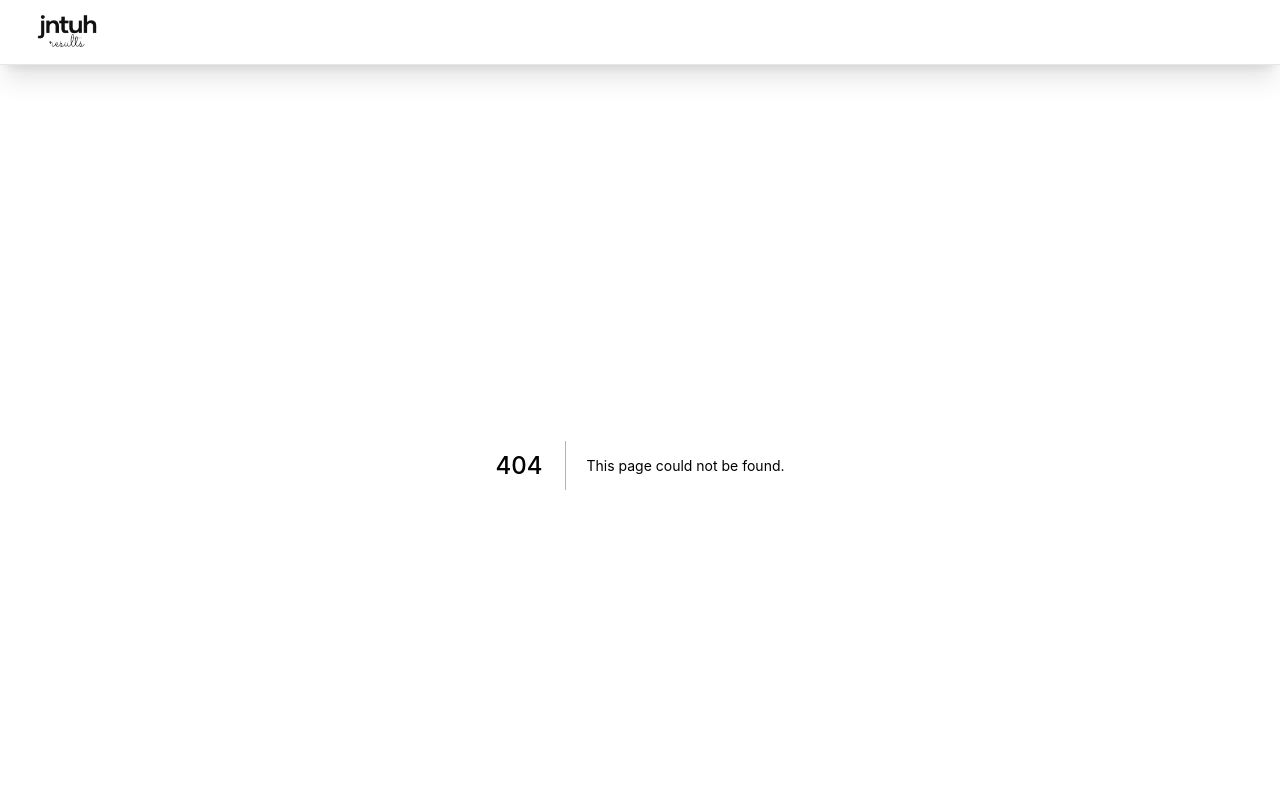
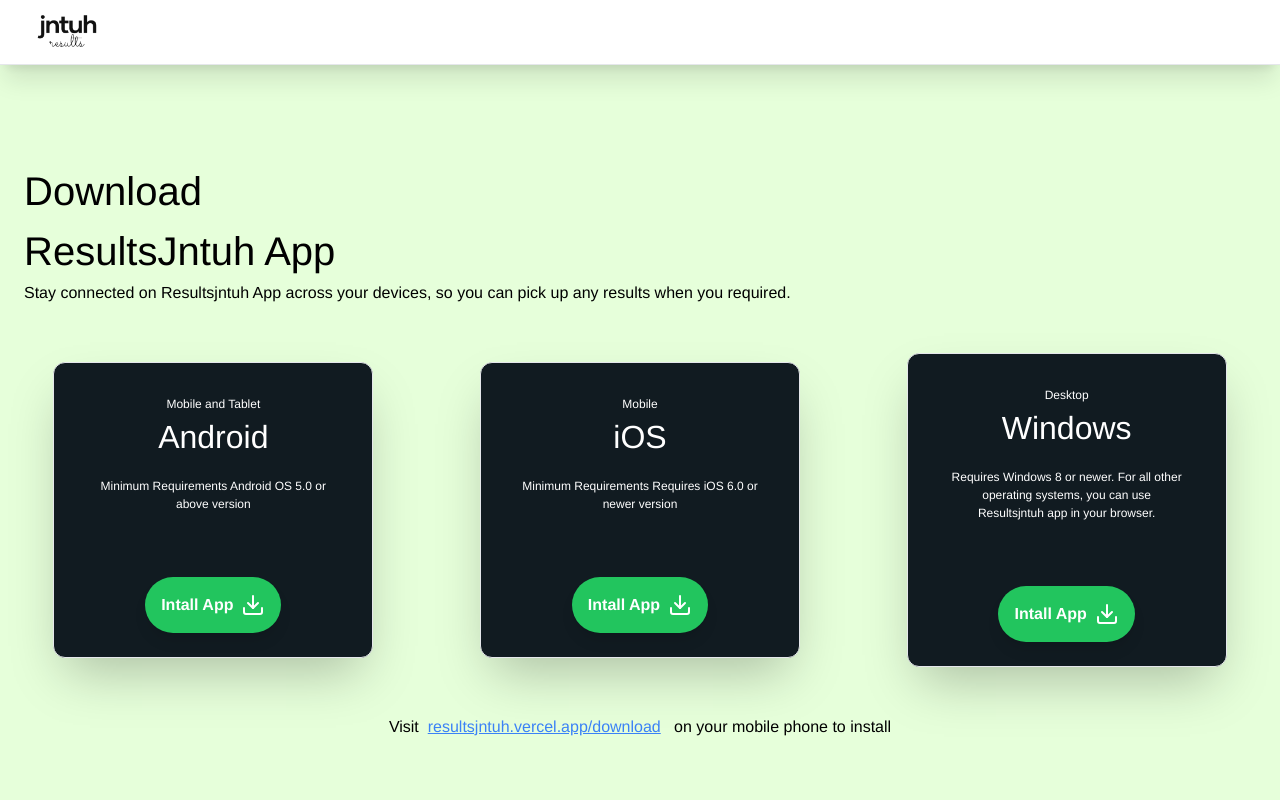
Before and after one commit to ncao9127/result-j-web, a Next.js app: page /download in a window 1280 px wide. Before the commit this address had no page. Shown: the top 800 px of the page. Built offline with nearby package versions, Linux system fonts and the light colour scheme.

Commit message:
Bug fixes and Improvements! 👻

```diff
--- a/components/Comparison/Cmode.js
+++ b/components/Comparison/Cmode.js
@@ -231,14 +231,14 @@
                 </tr>
 
                 <tr>
-                  <th className="bg-gray-200" colSpan={10}>CGPA</th>
+                  <th className="bg-gray-200" colSpan={10}>Final CGPA</th>
                 </tr>
                 <tr>
                   <th>{result1.Results.Total}</th>
                   <th>{result2.Results.Total}</th>
                 </tr>
                 <tr>
-                  <th className="bg-gray-200" colSpan={10}>Percentage</th>
+                  <th className="bg-gray-200" colSpan={10}>Final Percentage</th>
                 </tr>
                 <tr>
                   <th>{((result1.Results.Total - 0.5) * 10).toFixed(2)}%</th>
--- a/components/Home/HomeNavigationLinks.js
+++ b/components/Home/HomeNavigationLinks.js
@@ -1,5 +1,6 @@
 import { useState, useEffect } from 'react';
 import { HiArrowRight } from 'react-icons/hi';
+import { FiDownload } from 'react-icons/fi';
 import Link from "next/link";
 
 const HomeNavLinks = () => {
@@ -173,11 +174,16 @@
           </a>
         </Link>
       </p>
+      {/* <Link href="/download">
+        <div className="my-2 bottom-5 right-5 bg-green-500 hover:bg-white text-white hover:text-green-500 rounded-xl p-4 shadow-lg z-10 flex items-center font-bold ">
+          Download App <FiDownload className="w-6 h-6 ml-2" />
+        </div>
+      </Link> */}
       {/* Footer */}
       <footer className="bottom-0 ">
         <div className="md:h-8 ">
           <div className=" md:px-0">
-            <p className="text-center text-sm md:text-lg font-medium sm:text-[100%]">
+            <p className="text-center text-sm sm:text-[100%]">
               Collaborators:&nbsp;
             </p>
             <p className="text-center text-[67%] sm:text-[100%] ">
--- a/components/Layout/footer.js
+++ b/components/Layout/footer.js
@@ -4,7 +4,7 @@
     return (
         <>
 
-            <div className="flex justify-center text-center m-2 text-xs	 text-black-1600  font-bold">
+            <div className="flex justify-center text-center m-2 text-xs	 text-black-1600  font-bold my-6">
                 <p>Copyright &copy; 2023<br /> <Link href="/"> resultsjntuh.vercel.app</Link></p>
             </div>
         </>
--- a/components/ui/Feedback.js
+++ b/components/ui/Feedback.js
@@ -5,7 +5,7 @@
 const FeedbackComponent = () => {
     return (
         <div style={styles.container}>
-            <Image src="https://www.gstatic.com/search-console-insights/feedback_image.svg" alt="Feedback" style={styles.image} />
+            <Image src="https://www.gstatic.com/search-console-insights/feedback_image.svg" alt="Feedback" style={styles.image} width={200} height={100}/>
             <div className="Jfw7Vd">Share your feedback with us</div>
             <div class="mqJkEc">We want to help you understand your site&apos; performance.<br />
                 Have anything to say? Suggestions for improvements?</div>
@@ -27,10 +27,10 @@
         justifyContent: 'center',
         height: '100vh',
     },
-    image: {
-        width: '200px',
-        height: '100px',
-    },
+    // image: {
+    //     width: '200px',
+    //     height: '100px',
+    // },
 };
 
 export default FeedbackComponent;
--- /dev/null
+++ b/components/ui/InstallButton.js
@@ -0,0 +1,40 @@
+import React, { useEffect, useState } from 'react';
+import { FiDownload } from 'react-icons/fi';
+
+const InstallButton = () => {
+  const [deferredPrompt, setDeferredPrompt] = useState(null);
+
+  useEffect(() => {
+    // Event listener to capture the PWA install prompt
+    window.addEventListener('beforeinstallprompt', (e) => {
+      e.preventDefault(); // Prevent the default prompt
+      setDeferredPrompt(e); // Save the event for later use
+    });
+  }, []);
+
+  const handleInstallClick = () => {
+    if (deferredPrompt) {
+      deferredPrompt.prompt(); // Show the PWA install prompt
+      deferredPrompt.userChoice.then((choiceResult) => {
+        if (choiceResult.outcome === 'accepted') {
+          console.log('User accepted the install prompt.');
+        } else {
+          console.log('User dismissed the install prompt.');
+        }
+        setDeferredPrompt(null); // Reset the prompt event
+      });
+    }
+  };
+
+  return (
+    <button
+      onClick={handleInstallClick}
+      className="bottom-5 right-5 bg-green-500 hover:bg-white text-white hover:text-green-500 rounded-full p-4 shadow-lg z-10 flex items-center font-bold"
+    >
+      Intall App <FiDownload className="w-6 h-6 ml-2" />
+    </button>
+
+  );
+};
+
+export default InstallButton;
--- a/next.config.js
+++ b/next.config.js
@@ -6,6 +6,9 @@
     dest: 'public',
     disable: process.env.NODE_ENV === 'development',
   },
+  images: {
+    domains: ['www.gstatic.com'],
+  },
 }
 
 module.exports = nextConfig;
--- a/pages/_app.js
+++ b/pages/_app.js
@@ -1,6 +1,7 @@
 import '../styles/globals.css'
 import Layout from '../components/Layout/Layout';
 import { Analytics } from '@vercel/analytics/react';
+import InstallButton from '../components/ui/InstallButton';
 function MyApp({ Component, pageProps }) {
 
 
@@ -9,6 +10,7 @@
         <Component {...pageProps}/>
         <Analytics/>
       </Layout>
+      {/* <InstallButton/> */}
       </>)
 }
 
--- /dev/null
+++ b/pages/download.js
@@ -0,0 +1,98 @@
+import React from 'react';
+import Head from 'next/head';
+import InstallButton from '../components/ui/InstallButton';
+import Link from 'next/link';
+
+
+const Download = () => {
+  return (
+    <>
+      <div className="bg-custom-page min-h-screen " style={{
+        fontFamily: 'Helvetica Neue, Helvetica, Arial, sans-serif',
+      }}>
+        <Head>
+          <title>Download Resultsjntuh </title>
+        </Head>
+        <div>
+          <br />
+          <br />
+          <br />
+          <div className='m-6'>
+            <h1 style={{ fontSize: '40px' }}>Download <br /> ResultsJntuh App</h1>
+            <p>Stay connected on Resultsjntuh App across your devices, so you can pick up any results when you required.</p>
+          </div>
+          <div className="flex flex-wrap items-center justify-around mt-6 ">
+            <div className="border border-black-400 bg-[#111B21] hover:drop-shadow-sm group text-white shadow-2xl max-w-xs p-6 mt-6 text-center md:w-96 rounded-xl hover:border-gray-500 transition ease-in-out delay-75 hover:-translate-y-1 hover:scale-105 hover:bg-green-600 duration-300">
+              <h6 className="text-white mt-2 group-hover:text-black" style={{ fontSize: '12px' }}>
+                Mobile and Tablet
+              </h6>
+              <h3 className="text-white group-hover:text-black " style={{ fontSize: '32px' }}>
+                Android
+              </h3>
+              <p className="text-white p-4 group-hover:text-black" style={{ fontSize: '12px' }}>
+                Minimum Requirements Android OS 5.0 or above version
+              </p>
+              <br />
+              <br />
+              <span className='flex justify-center items-center '>
+                <InstallButton />
+              </span>
+            </div>
+            <div className="border border-black-400 bg-[#111B21] hover:drop-shadow-sm group text-white shadow-2xl max-w-xs p-6 mt-6 text-center md:w-96 rounded-xl hover:border-gray-500 transition ease-in-out delay-75 hover:-translate-y-1 hover:scale-105 hover:bg-green-600 duration-300">
+              <h6 className="text-white mt-2 group-hover:text-black" style={{ fontSize: '12px' }}>
+                Mobile
+              </h6>
+              <h3 className="text-white group-hover:text-black " style={{ fontSize: '32px' }}>
+                iOS
+              </h3>
+              <p className="text-white p-4 group-hover:text-black" style={{ fontSize: '12px' }}>
+                Minimum Requirements Requires iOS 6.0 or newer version
+              </p>
+              <br />
+              <br />
+              <span className='flex justify-center items-center '>
+                <InstallButton />
+              </span>
+            </div>
+            <div className="border border-black-400 bg-[#111B21] hover:drop-shadow-sm group text-white shadow-2xl max-w-xs p-6 mt-6 text-center md:w-96 rounded-xl hover:border-gray-500 transition ease-in-out delay-75 hover:-translate-y-1 hover:scale-105 hover:bg-green-600 duration-300">
+              <h6 className="text-white mt-2 group-hover:text-black" style={{ fontSize: '12px' }}>
+                Desktop
+              </h6>
+              <h3 className="text-white group-hover:text-black " style={{ fontSize: '32px' }}>
+                Windows
+              </h3>
+              <p className="text-white p-4 group-hover:text-black" style={{ fontSize: '12px' }}>
+                Requires Windows 8 or newer. For all other operating systems, you can use Resultsjntuh app in your browser.
+              </p>
+              <br />
+              <br />
+              <span className='flex justify-center items-center '>
+                <InstallButton />
+              </span>
+            </div>
+          </div>
+          <br />
+          <div className='flex justify-center items-center'>
+            <p className='justify-center items-center mt-4 p-2 m-4'>
+              Visit <a href="https://resultsjntuh.vercel.app/download" target="_blank" rel="noopener noreferrer">&nbsp;
+                <span className='underline text-blue-500'>resultsjntuh.vercel.app/download</span>
+              </a> &nbsp; on your mobile phone to install
+            </p>
+          </div>
+        </div>
+        <br />
+        <br />
+      </div>
+      <div className='m-6 mt-10 ml-10' style={{
+        fontFamily: 'Helvetica Neue, Helvetica, Arial, sans-serif',
+      }}>
+        <div className="-mt-2" style={{ fontSize: '40px' }}>
+          <h1>Already<br />downloaded?</h1>
+        </div>
+        <p className='mt-2' style={{ fontSize: '16px' }}>Learn more about what you can do on Resultsjntuh. <Link href="/Faqs"><span className='text-blue-400 cursor-pointer'>Faqs</span></Link></p>
+      </div>
+    </>
+  );
+};
+
+export default Download;
--- a/pages/help.js
+++ b/pages/help.js
@@ -34,6 +34,7 @@
 import StatusPage from "../components/ui/StatusPage";
 import url from "../components/api/api";
 import Head from "next/head";
+import { FiDownload } from 'react-icons/fi';
 
 
 
@@ -169,6 +170,11 @@
             </div>
             <br />
             <hr className="sm:w-96 w-48 border-gray mb-4" />
+            <Link href="/download">
+                <div className="my-2 bottom-5 right-5 bg-green-500 hover:bg-white text-white hover:text-green-500 rounded-xl p-4 shadow-lg z-10 flex items-center font-bold ">
+                    Download App <FiDownload className="w-6 h-6 ml-2" />
+                </div>
+            </Link>
             <div className="mt-1 block text-center text-[#808080]  mb-4 text-[55%] md:text-[80%]"><p className="mt-1 block text-left mx-[12%] text-center mb-4 text-[67%] sm:text-[100%]">
                 If you found this app helpful, you can support me by &nbsp;
                 <Link href="https://paytm.me/d-XoZ3L" >
--- a/styles/globals.css
+++ b/styles/globals.css
@@ -36,6 +36,12 @@
 /* tr:nth-child(odd) {
     background-color: #8080800f;
 } */
+
+/* 20072023 */
+.bg-custom-page {
+  background-color: rgb(230, 255, 218);
+}
+
 
 /* CSS code */
 .table-collapse {
```
